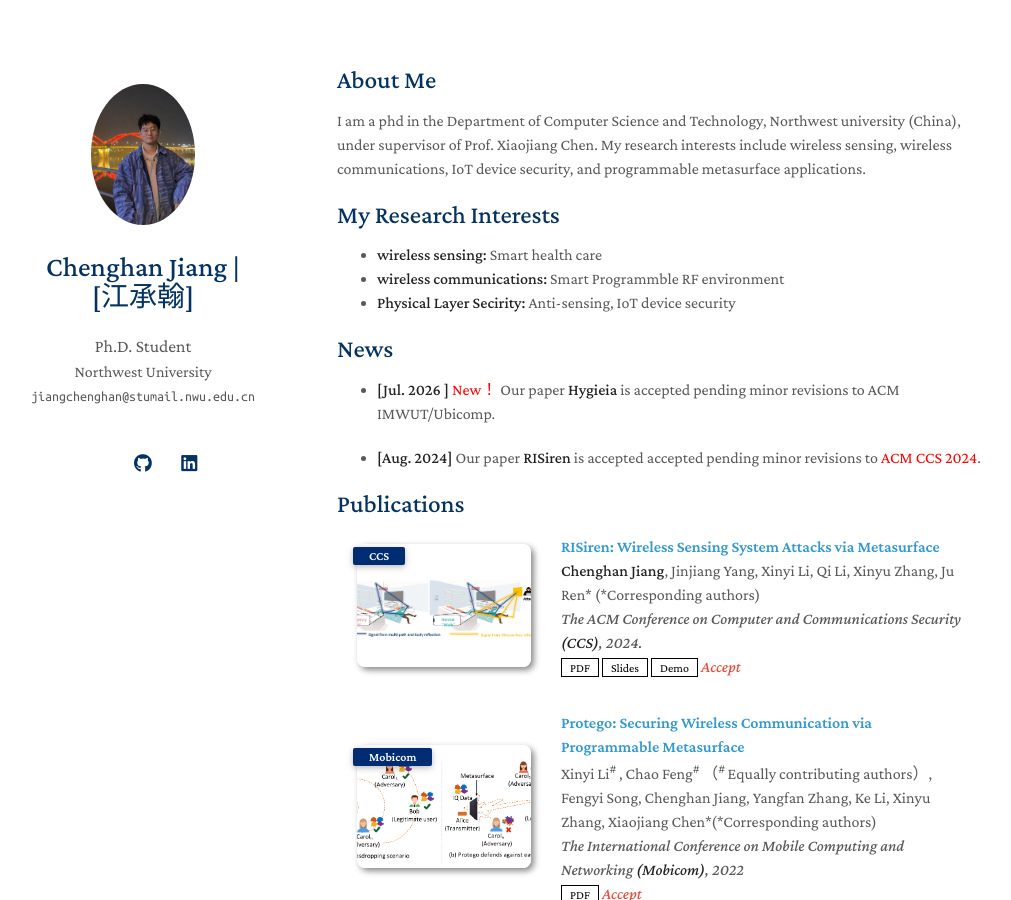
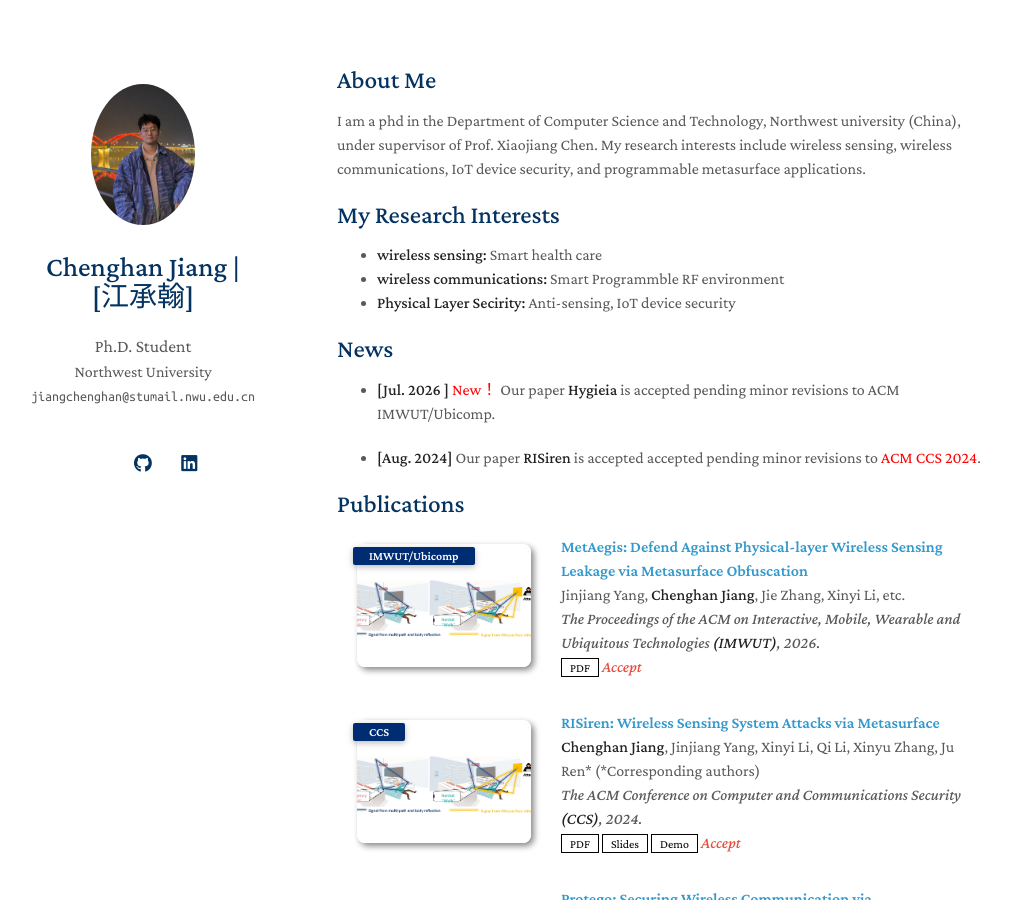
Before and after one commit to HappyChenghan/HappyChenghan.github.io, a Jekyll site: the page built from index.md, in a window 1280 px wide and 900 px high. Shown: the whole window, without its empty margins (133-1144 px from the left). Built offline with Jekyll 4.4.1, drawn with Linux system fonts in a browser that asks for light colours; a style sheet for code colours, icons or effects is not loaded; our own code applies the rules of GitHub Pages for plain Markdown files.

Commit message:
Update publications.yml

```diff
--- a/_data/publications.yml
+++ b/_data/publications.yml
@@ -1,4 +1,18 @@
 main:
+  - title: "MetAegis: Defend Against Physical-layer Wireless Sensing Leakage via Metasurface Obfuscation"
+    authors: Jinjiang Yang, <strong>Chenghan Jiang</strong>, Jie Zhang, Xinyi Li, etc.
+    conference_short: IMWUT/Ubicomp
+    conference: The Proceedings of the ACM on Interactive, Mobile, Wearable and Ubiquitous Technologies <strong>(IMWUT)</strong>, 2026.
+    pdf: ./assets/files/RISiren_CCS2024_Camera_ready_New (0918).pdf
+    # demo: https://www.youtube.com/watch?v=YxUEGERSgpU&t=21s
+    # slides: ./assets/Slides/RISiren_CCS24 _Slides.pdf
+    # code: https://github.com/MrGiovanni/ContinualLearning
+    # demo: https://www.youtube.com/watch?v=yY80IhLvz3Q
+    # bibtex: https://bib.yliu.me/MICCAI23.txt
+    image: ./assets/img/Fig1.jpg
+    notes: Accept
+
+
 
   - title: "RISiren: Wireless Sensing System Attacks via Metasurface"
     authors: <strong>Chenghan Jiang</strong>, Jinjiang Yang, Xinyi Li, Qi Li, Xinyu Zhang, Ju Ren* (*Corresponding authors)
```
